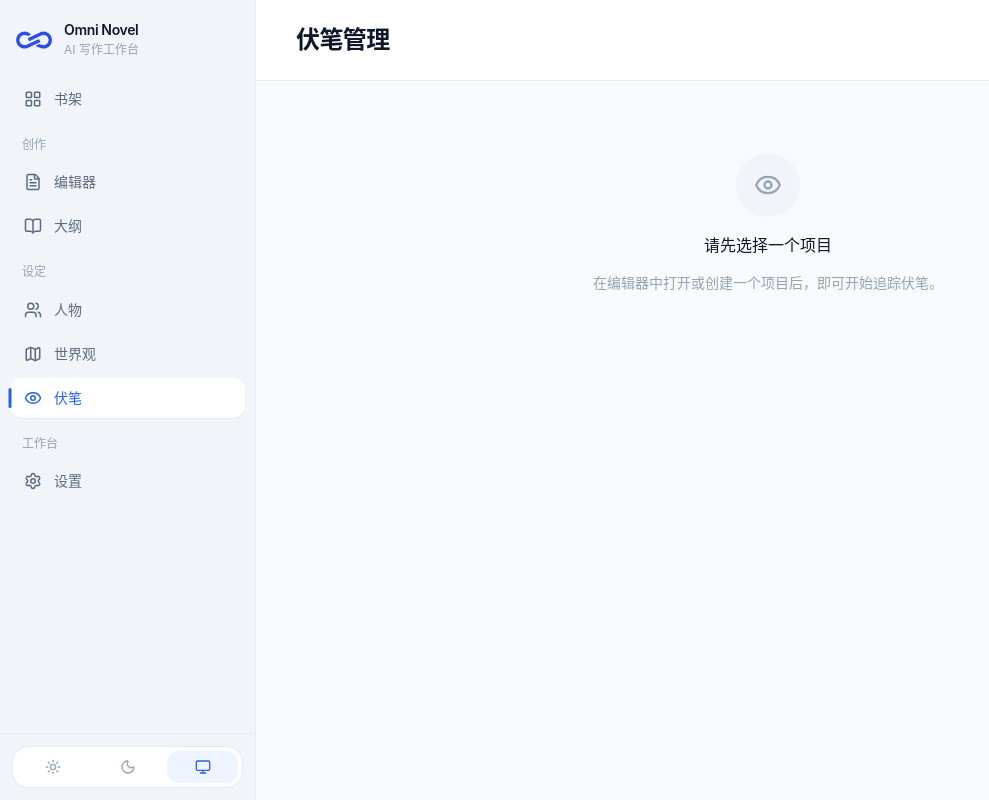
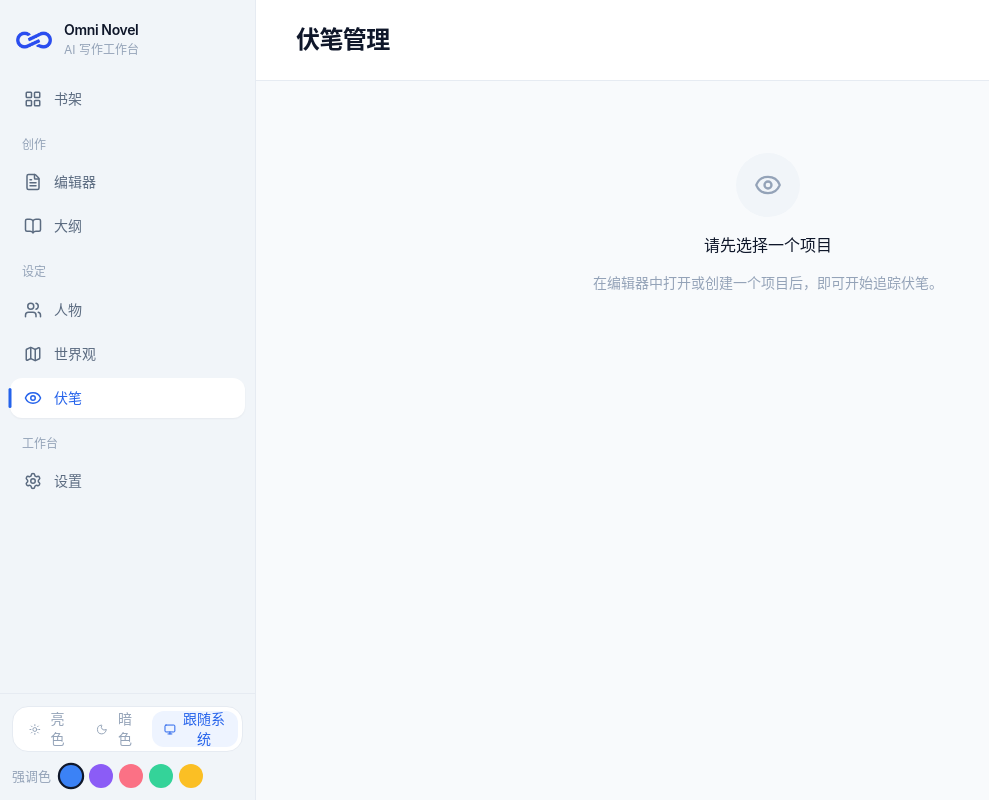
Before and after one commit to Jack-Sai/omni-novel, a React (Vite) app: page /foreshadowing in a window 1280 px wide. Shown: the whole page, without its empty margins (0-989 px from the left). Built offline with nearby package versions, Linux system fonts and the light colour scheme; the HTML template or start-up script is replaced by a standard one.

Commit message:
feat(settings): 设置页面增强
- 设置页面宽度响应式适配 (max-w-4xl)
- 主题选择器加宽并支持强调色选择 (蓝/紫/玫红/翠绿/琥珀)
- 推理后端改用 SegmentedControl (Ollama/llama.cpp/vLLM/LM Studio/其他)
- 关闭推理默认开启

```diff
--- a/src/components/ui/ThemeToggle.tsx
+++ b/src/components/ui/ThemeToggle.tsx
@@ -1,47 +1,80 @@
 import { Sun, Moon, Monitor } from "lucide-react";
-import { useThemeStore } from "../../stores/themeStore";
+import { useThemeStore, type ThemeMode, type AccentTheme } from "../../stores/themeStore";
 import { cn } from "../../lib/cn";
 
-const themes = [
+const modes: { value: ThemeMode; icon: typeof Sun; label: string }[] = [
   { value: "light", icon: Sun, label: "亮色" },
   { value: "dark", icon: Moon, label: "暗色" },
   { value: "system", icon: Monitor, label: "跟随系统" },
-] as const;
+];
+
+const accents: { value: AccentTheme; label: string; color: string }[] = [
+  { value: "blue", label: "蓝色", color: "#3b82f6" },
+  { value: "violet", label: "紫色", color: "#8b5cf6" },
+  { value: "rose", label: "玫红", color: "#fb7185" },
+  { value: "emerald", label: "翠绿", color: "#34d399" },
+  { value: "amber", label: "琥珀", color: "#fbbf24" },
+];
 
 export function ThemeToggle({ className }: { className?: string }) {
-  const { theme, setTheme } = useThemeStore();
+  const { mode, accent, setMode, setAccent } = useThemeStore();
 
   return (
+    <div className={cn("space-y-3", className)}>
+      {/* 亮/暗/跟随系统 */}
       <div
         role="group"
-      aria-label="主题"
-      className={cn(
-        "inline-flex items-center gap-1 rounded-xl border border-line bg-surface p-1",
-        className,
-      )}
+        aria-label="主题模式"
+        className="inline-flex items-center gap-1 rounded-xl border border-line bg-surface p-1"
       >
-      {themes.map(({ value, icon: Icon, label }) => {
-        const active = theme === value;
+        {modes.map(({ value, icon: Icon, label }) => {
+          const active = mode === value;
           return (
             <button
               key={value}
               type="button"
-            onClick={() => setTheme(value)}
+              onClick={() => setMode(value)}
               title={label}
               aria-label={label}
               aria-pressed={active}
               className={cn(
-              "flex h-8 flex-1 items-center justify-center rounded-lg transition-colors duration-150",
+                "flex h-9 min-w-[3rem] items-center justify-center gap-1.5 rounded-lg px-3 text-sm transition-colors duration-150",
                 "focus-visible:outline-none focus-visible:ring-2 focus-visible:ring-[var(--app-ring)]",
                 active
                   ? "bg-primary-soft text-primary"
                   : "text-ink-3 hover:bg-hover hover:text-ink",
               )}
             >
-            <Icon size={16} />
+              <Icon size={15} />
+              <span className="hidden sm:inline">{label}</span>
             </button>
           );
         })}
       </div>
+
+      {/* 强调色 */}
+      <div className="flex items-center gap-2">
+        <span className="text-[13px] text-ink-3">强调色</span>
+        <div className="flex items-center gap-1.5">
+          {accents.map(({ value, label, color }) => (
+            <button
+              key={value}
+              type="button"
+              onClick={() => setAccent(value)}
+              title={label}
+              aria-label={label}
+              className={cn(
+                "h-6 w-6 rounded-full border-2 transition-all duration-150",
+                "focus-visible:outline-none focus-visible:ring-2 focus-visible:ring-[var(--app-ring)]",
+                accent === value
+                  ? "scale-110 border-ink"
+                  : "border-transparent hover:scale-110",
+              )}
+              style={{ backgroundColor: color }}
+            />
+          ))}
+        </div>
+      </div>
+    </div>
   );
 }
--- a/src/services/aiService.ts
+++ b/src/services/aiService.ts
@@ -2,7 +2,7 @@ import type { ChatMessage, GenerateOptions } from "./ollama";
 import { OllamaService } from "./ollama";
 import { OpenAICompatService } from "./openaiCompat";
 
-export type BackendType = "ollama" | "openai-compat";
+export type BackendType = "ollama" | "llamacpp" | "vllm" | "lmstudio" | "openai-compat";
 
 export interface AIServiceConfig {
   backend: BackendType;
@@ -24,11 +24,21 @@ export interface AIService {
   getConfig(): AIServiceConfig;
 }
 
+/** 后端类型映射到实际服务实现 */
+const backendServiceMap: Record<BackendType, "ollama" | "openai-compat"> = {
+  ollama: "ollama",
+  llamacpp: "openai-compat",
+  vllm: "openai-compat",
+  lmstudio: "openai-compat",
+  "openai-compat": "openai-compat",
+};
+
 /**
  * 根据配置创建 AI 服务实例
  */
 export function createAIService(config: AIServiceConfig): AIService {
-  if (config.backend === "ollama") {
+  const serviceType = backendServiceMap[config.backend] ?? "openai-compat";
+  if (serviceType === "ollama") {
     return new OllamaService(config);
   }
   return new OpenAICompatService(config);
@@ -47,10 +57,28 @@ export const backendPresets: Record<
     defaultModel: "qwen2.5:7b",
     description: "Ollama 本地模型服务",
   },
-  "openai-compat": {
-    label: "OpenAI 兼容",
+  llamacpp: {
+    label: "llama.cpp",
     defaultUrl: "http://localhost:8080",
     defaultModel: "default",
-    description: "llama.cpp / vLLM / LM Studio 等",
+    description: "llama.cpp 服务（启动时加 --chat 参数）",
+  },
+  vllm: {
+    label: "vLLM",
+    defaultUrl: "http://localhost:8000",
+    defaultModel: "default",
+    description: "vLLM 推理服务（默认端口 8000）",
+  },
+  lmstudio: {
+    label: "LM Studio",
+    defaultUrl: "http://localhost:1234",
+    defaultModel: "default",
+    description: "LM Studio 本地服务（默认端口 1234）",
+  },
+  "openai-compat": {
+    label: "其他",
+    defaultUrl: "http://localhost:8080",
+    defaultModel: "default",
+    description: "LocalAI、Text Generation WebUI 等",
   },
 };
--- a/src/stores/settingsStore.ts
+++ b/src/stores/settingsStore.ts
@@ -31,7 +31,7 @@ const defaultAISettings: AISettings = {
   topK: 40,
   repeatPenalty: 1.1,
   maxTokens: 2048,
-  think: false,
+  think: true,
 };
 
 export const useSettingsStore = create<SettingsStore>()(
--- a/src/stores/themeStore.ts
+++ b/src/stores/themeStore.ts
@@ -1,38 +1,145 @@
 import { create } from "zustand";
+import { persist } from "zustand/middleware";
 
-type Theme = "light" | "dark" | "system";
+export type ThemeMode = "light" | "dark" | "system";
+export type AccentTheme = "blue" | "violet" | "rose" | "emerald" | "amber";
 
 interface ThemeStore {
-  theme: Theme;
-  setTheme: (theme: Theme) => void;
+  mode: ThemeMode;
+  accent: AccentTheme;
+  setMode: (mode: ThemeMode) => void;
+  setAccent: (accent: AccentTheme) => void;
 }
 
-export const useThemeStore = create<ThemeStore>((set) => ({
-  theme: "system",
-  setTheme: (theme) => {
-    set({ theme });
-    applyTheme(theme);
+const accentDefs: Record<AccentTheme, { light: Record<string, string>; dark: Record<string, string> }> = {
+  blue: {
+    light: {
+      "--app-primary": "#2563eb",
+      "--app-primary-hover": "#1d4ed8",
+      "--app-primary-soft": "#eef4ff",
+      "--app-primary-line": "#c7d9fd",
+    },
+    dark: {
+      "--app-primary": "#3b82f6",
+      "--app-primary-hover": "#60a5fa",
+      "--app-primary-soft": "#15263d",
+      "--app-primary-line": "#1e3a5f",
+    },
   },
-}));
+  violet: {
+    light: {
+      "--app-primary": "#7c3aed",
+      "--app-primary-hover": "#6d28d9",
+      "--app-primary-soft": "#f3f0ff",
+      "--app-primary-line": "#ddd6fe",
+    },
+    dark: {
+      "--app-primary": "#8b5cf6",
+      "--app-primary-hover": "#a78bfa",
+      "--app-primary-soft": "#1e1836",
+      "--app-primary-line": "#2e1f5e",
+    },
+  },
+  rose: {
+    light: {
+      "--app-primary": "#e11d48",
+      "--app-primary-hover": "#be123c",
+      "--app-primary-soft": "#fff1f2",
+      "--app-primary-line": "#fecdd3",
+    },
+    dark: {
+      "--app-primary": "#fb7185",
+      "--app-primary-hover": "#fda4af",
+      "--app-primary-soft": "#2c1320",
+      "--app-primary-line": "#4c1d2e",
+    },
+  },
+  emerald: {
+    light: {
+      "--app-primary": "#059669",
+      "--app-primary-hover": "#047857",
+      "--app-primary-soft": "#ecfdf5",
+      "--app-primary-line": "#a7f3d0",
+    },
+    dark: {
+      "--app-primary": "#34d399",
+      "--app-primary-hover": "#6ee7b7",
+      "--app-primary-soft": "#0d2818",
+      "--app-primary-line": "#1a4d30",
+    },
+  },
+  amber: {
+    light: {
+      "--app-primary": "#d97706",
+      "--app-primary-hover": "#b45309",
+      "--app-primary-soft": "#fffbeb",
+      "--app-primary-line": "#fde68a",
+    },
+    dark: {
+      "--app-primary": "#fbbf24",
+      "--app-primary-hover": "#fcd34d",
+      "--app-primary-soft": "#2c2310",
+      "--app-primary-line": "#4a3a15",
+    },
+  },
+};
 
-function applyTheme(theme: Theme) {
+function getIsDark(mode: ThemeMode): boolean {
+  if (mode === "dark") return true;
+  if (mode === "light") return false;
+  return window.matchMedia("(prefers-color-scheme: dark)").matches;
+}
+
+function applyAccent(accent: AccentTheme, isDark: boolean) {
   const root = document.documentElement;
-
-  if (theme === "system") {
-    const prefersDark = window.matchMedia("(prefers-color-scheme: dark)").matches;
-    root.classList.toggle("dark", prefersDark);
-  } else {
-    root.classList.toggle("dark", theme === "dark");
+  const vars = isDark ? accentDefs[accent].dark : accentDefs[accent].light;
+  for (const [key, value] of Object.entries(vars)) {
+    root.style.setProperty(key, value);
   }
 }
 
+function applyTheme(mode: ThemeMode, accent: AccentTheme) {
+  const root = document.documentElement;
+  const isDark = getIsDark(mode);
+  root.classList.toggle("dark", isDark);
+  applyAccent(accent, isDark);
+}
+
+export const useThemeStore = create<ThemeStore>()(
+  persist(
+    (set, get) => ({
+      mode: "system",
+      accent: "blue",
+      setMode: (mode) => {
+        set({ mode });
+        applyTheme(mode, get().accent);
+      },
+      setAccent: (accent) => {
+        set({ accent });
+        applyTheme(get().mode, accent);
+      },
+    }),
+    {
+      name: "omni-novel-theme",
+      onRehydrateStorage: () => (state) => {
+        if (state) {
+          applyTheme(state.mode, state.accent);
+        }
+      },
+    },
+  ),
+);
+
 // Initialize theme on load
-applyTheme("system");
+applyTheme(
+  useThemeStore.getState().mode,
+  useThemeStore.getState().accent,
+);
 
 // Listen for system theme changes
-window.matchMedia("(prefers-color-scheme: dark)").addEventListener("change", (e) => {
-  const currentTheme = useThemeStore.getState().theme;
-  if (currentTheme === "system") {
-    document.documentElement.classList.toggle("dark", e.matches);
+window.matchMedia("(prefers-color-scheme: dark)").addEventListener("change", () => {
+  const { mode, accent } = useThemeStore.getState();
+  if (mode === "system") {
+    applyTheme(mode, accent);
   }
 });
```
Also changed, not shown: src/pages/SettingsPage.tsx (+20 -32 lines). Lines whose indentation alone changed are shown as unchanged.
